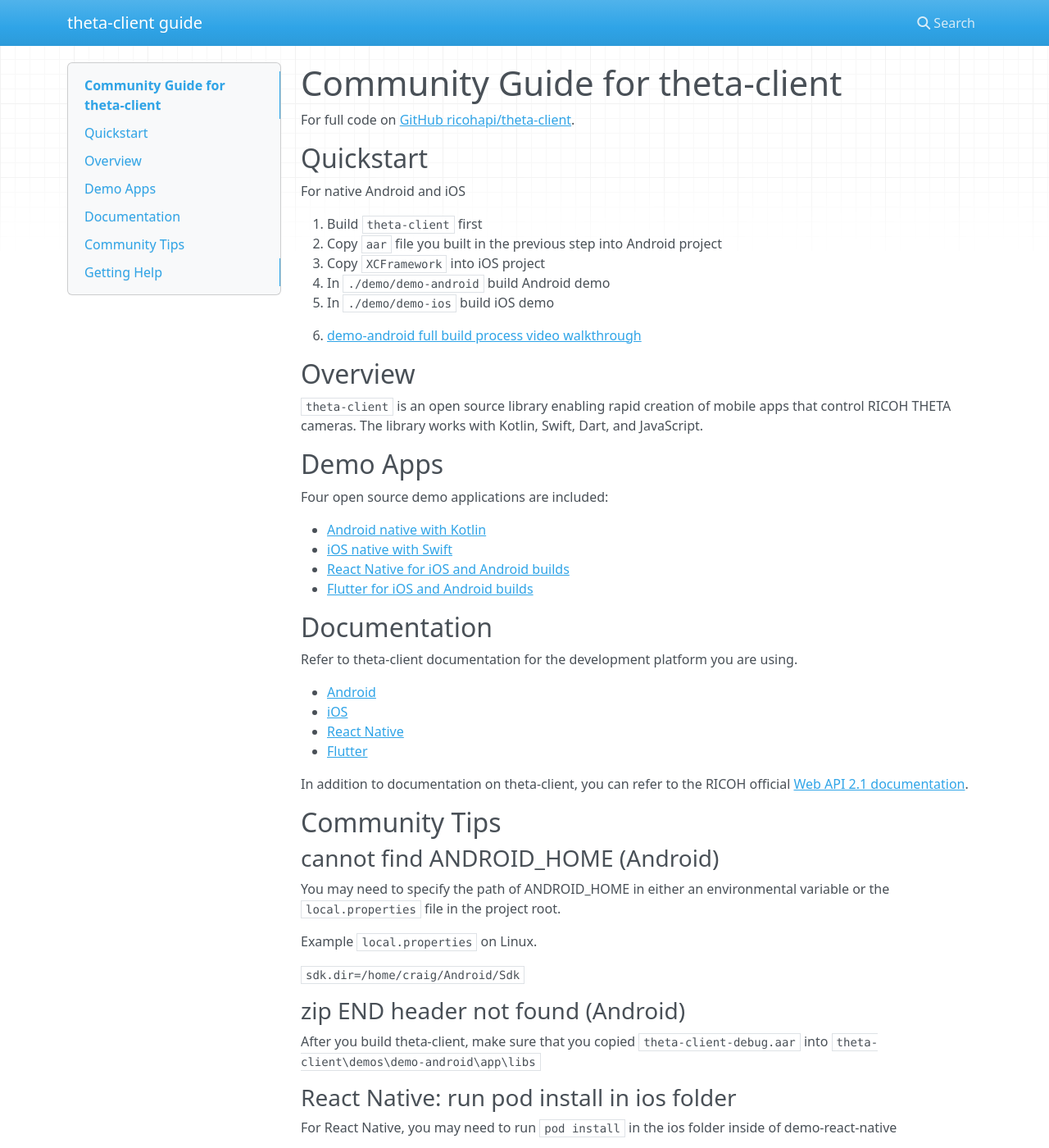
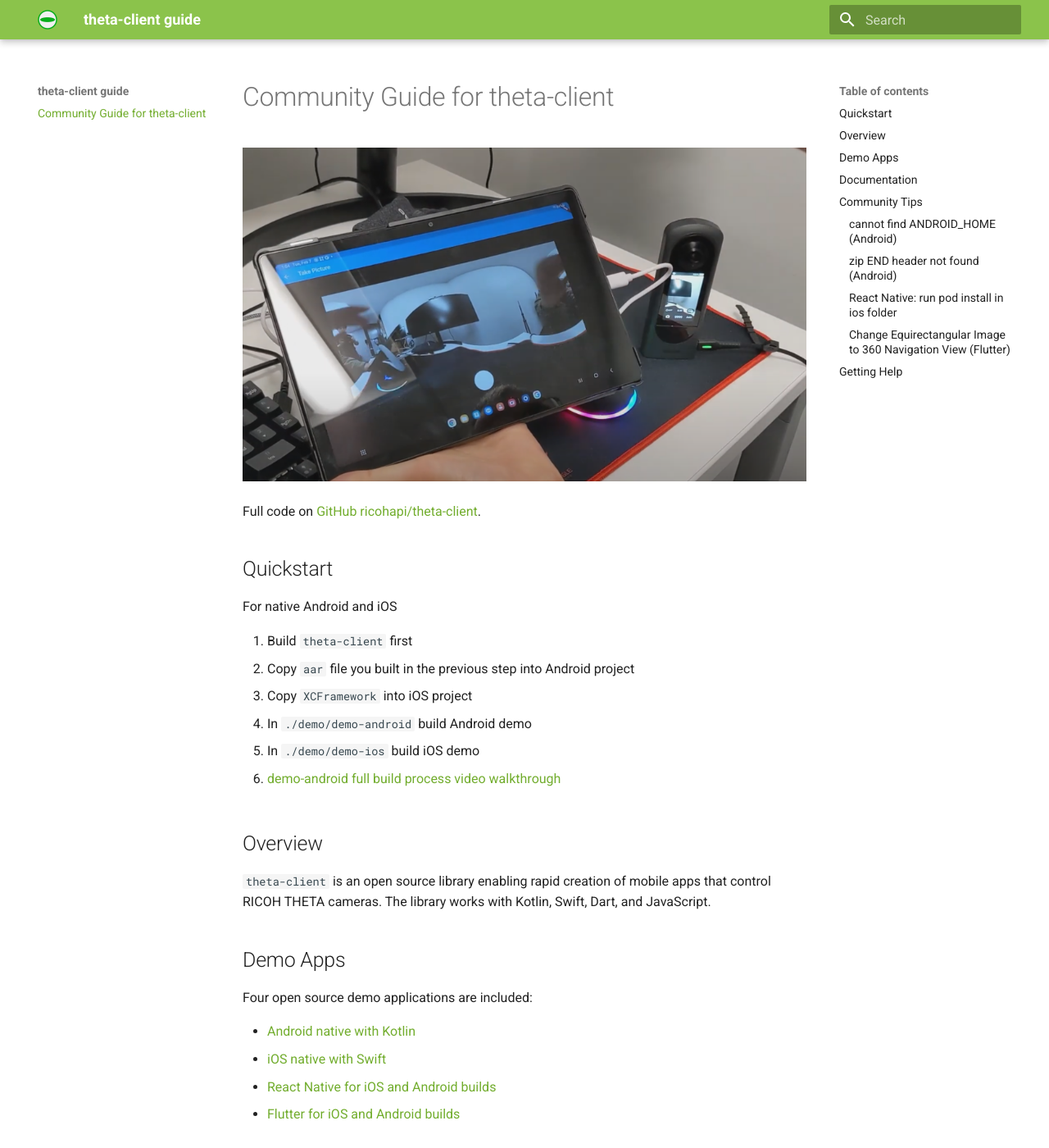
Before and after one commit to theta360developers/theta-client-guide, an MkDocs documentation site: the page built from docs/index.md, in a window 1280 px wide and 1400 px high. Shown: the whole window at 82% size. Built offline with MkDocs 1.6.1 and Material for MkDocs 9.7.7, drawn with Linux system fonts in a browser that asks for light colours; nearby versions of some CDN libraries; some of the changed text lies outside the part shown.

Commit message:
changed site theme

```diff
--- a/docs/index.md
+++ b/docs/index.md
@@ -1,6 +1,8 @@
 # Community Guide for theta-client
 
-For full code on  [GitHub ricohapi/theta-client](https://github.com/ricohapi/theta-client).
+![tablet](images/tablet.png)
+
+Full code on  [GitHub ricohapi/theta-client](https://github.com/ricohapi/theta-client).
 
 ## Quickstart
 
--- a/mkdocs.yml
+++ b/mkdocs.yml
@@ -1 +1,13 @@
 site_name: theta-client guide
+site_description: RICOH THETA Web API and mobile development
+extra:
+  analytics:
+    provider: google
+    property: G-M64WFDW435
+theme:
+  name: material
+  palette:
+    primary: 'light green'
+    accent: 'lime'
+  logo: images/icon/green-logo-192x192.png
+  favicon: images/icon/favicon-16x16.png
```
Also changed, not shown: docs/images/icon/favicon-16x16.png (added), docs/images/icon/favicon-32x32.png (added), docs/images/icon/green-logo-192x192.png (added), docs/images/tablet.png (added), 1 other file.
